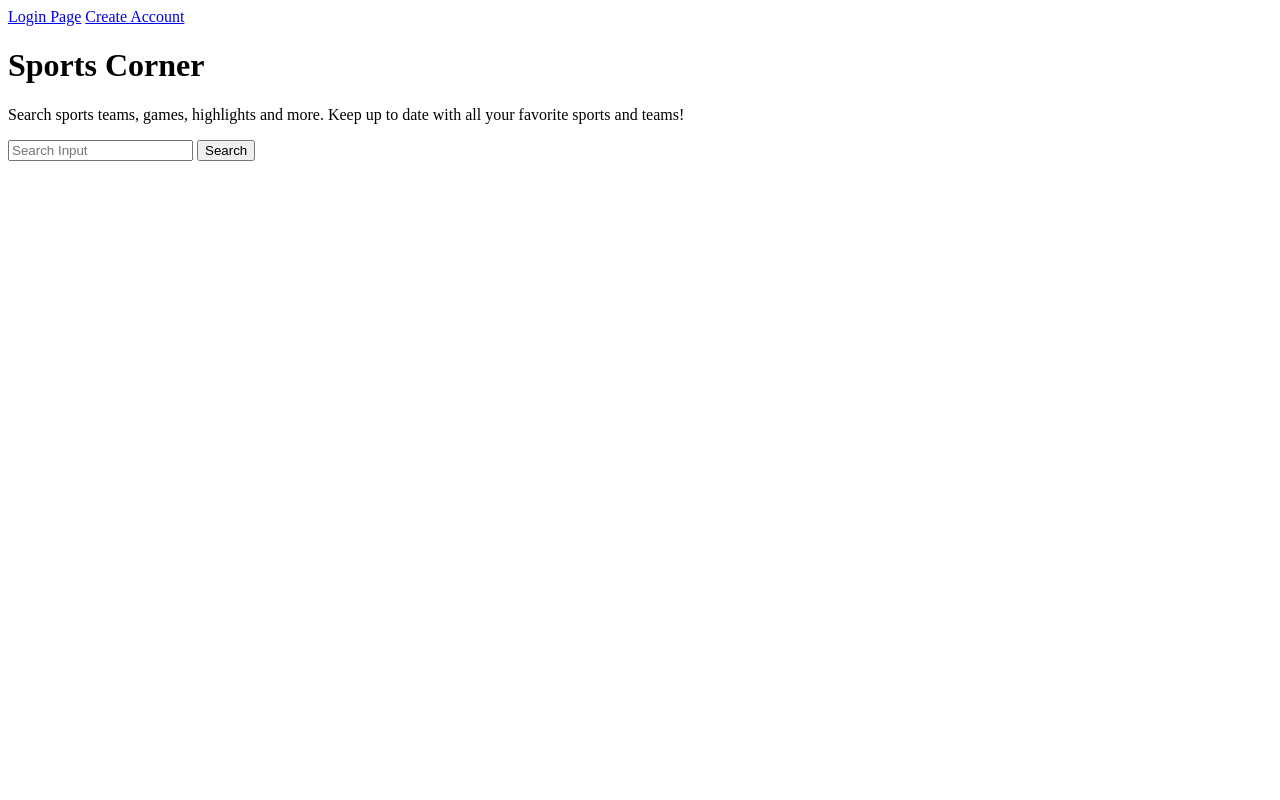
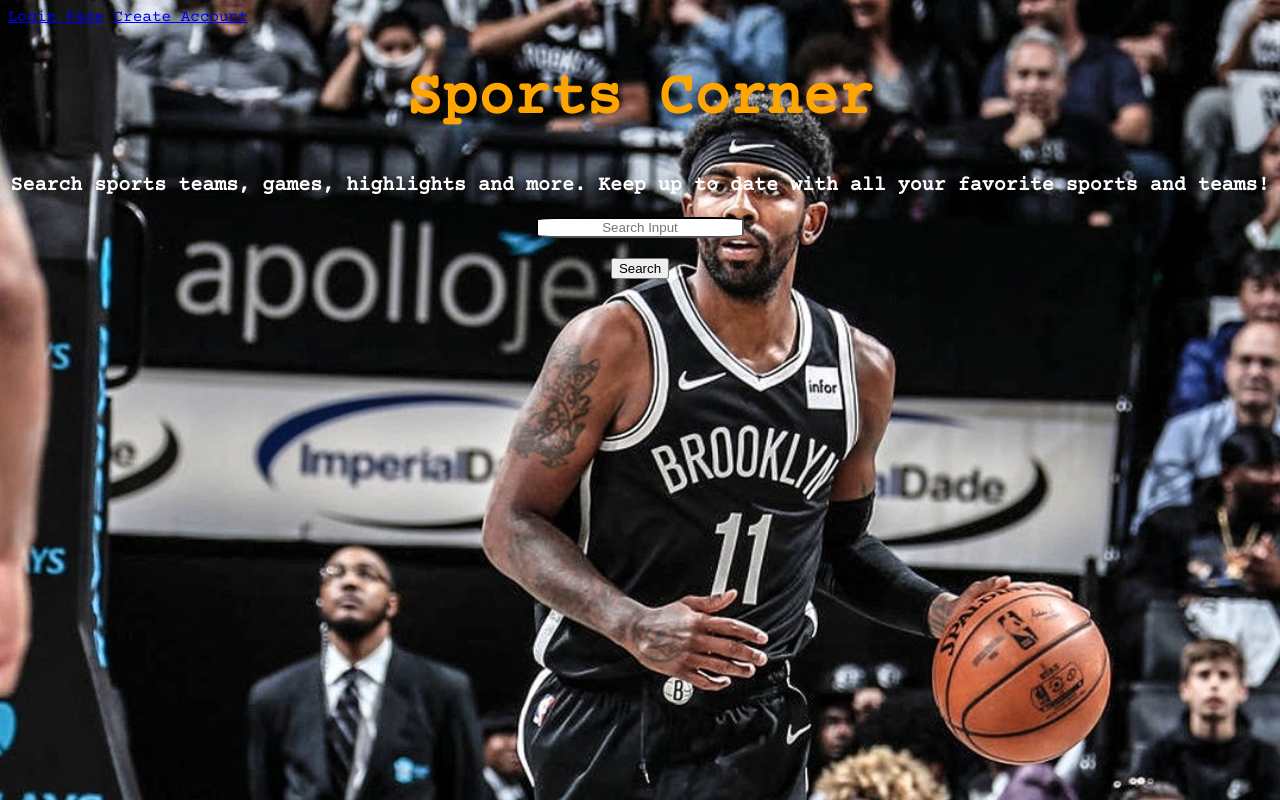
Before and after one commit to Corbin520/sports-corner, a plain HTML site: page index.html in a window 1280 px wide. Drawn offline with nearby package versions, Linux system fonts and the light colour scheme; the site is published under a folder, as on GitHub Pages, so addresses that start at the root find nothing.

Commit message:
pushing up for help

```diff
--- a/index.html
+++ b/index.html
@@ -4,8 +4,7 @@
     <meta charset="UTF-8">
     <meta name="viewport" content="width=device-width, initial-scale=1.0">
     <meta http-equiv="X-UA-Compatible" content="ie=edge">
-    <link rel="stylesheet" type="text/css" href="/assets/style/style.css">
-    <link rel="stylesheet" href="/assets/style/style.css">
+    <link rel="stylesheet" type="text/css" href="./assets/style/style.css">
     <link href="https://fonts.googleapis.com/css?family=Courier+Prime&display=swap" rel="stylesheet">
     <title>Home Page</title>
 </head>
@@ -13,7 +12,6 @@
 
     <a href="/login">Login Page</a>
     <a href="/create">Create Account</a>
-
 
     <h1 id="sc-txt-header">Sports Corner</h1>
     <p id="about">Search sports teams, games, highlights and more. Keep up to date with all your favorite sports and teams!</p>
```
Also changed, not shown: login.html (+1 -1 lines).
